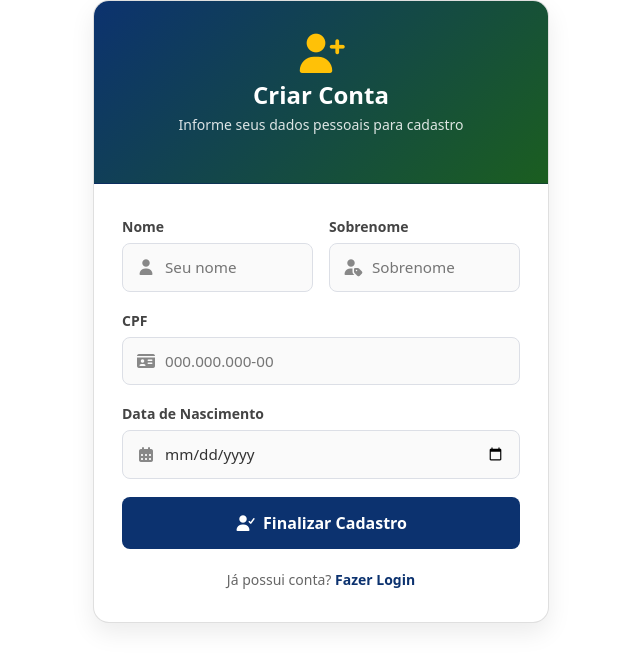
After one commit to rogeriokh88/estudo_flask, a Flask app: page /cadastro/ in a window 1280 px wide. The commit adds this page. Shown: the top 667 px of the page, without its empty margins (319-959 px from the left). Run offline with Flask 3, Linux system fonts and the light colour scheme.

Commit message:
tela de cadastro

```diff
--- a/cadastro_unico/__init__.py
+++ b/cadastro_unico/__init__.py
@@ -10,4 +10,4 @@ app.config["SQLALCHEMY_TRACK_PROIFICATIONS"] = False
 db = SQLAlchemy(app)
 migrate = Migrate(app, db)
 
-from cadastro_unico.views import home ,login
+from cadastro_unico.views import home ,login,agendar,cadastro
--- /dev/null
+++ b/cadastro_unico/static/css/cadastro.css
@@ -0,0 +1,161 @@
+:root {
+            --primary-color: #0c326f;
+            --primary-hover: #082452;
+            --bg-color: #f4f6f9;
+            --card-bg: #ffffff;
+            --text-color: #333333;
+            --border-color: #dcdfe6;
+            --focus-ring: rgba(12, 50, 111, 0.2);
+        }
+
+
+
+        .container {
+            width: 100%;
+            max-width: 480px;
+        }
+
+        .card {
+            background: var(--card-bg);
+            border-radius: 16px;
+            box-shadow: 0 10px 25px rgba(0, 0, 0, 0.08);
+            overflow: hidden;
+        }
+
+        .card-header {
+            background: linear-gradient(135deg, var(--primary-color) 0%, #1b5e20 100%);
+            color: #ffffff;
+            padding: 32px 24px;
+            text-align: center;
+        }
+
+        .card-header i {
+            font-size: 2.5rem;
+            color: #ffc107;
+            margin-bottom: 8px;
+        }
+
+        .card-header h2 {
+            font-size: 1.5rem;
+            font-weight: 700;
+            margin-bottom: 4px;
+        }
+
+        .card-header p {
+            font-size: 0.875rem;
+            opacity: 0.85;
+        }
+
+        .card-body {
+            padding: 32px 28px;
+        }
+
+        /* Flexbox para colocar Nome e Sobrenome lado a lado */
+        .form-row {
+            display: flex;
+            gap: 16px;
+            margin-bottom: 18px;
+        }
+
+        .form-group {
+            flex: 1;
+            display: flex;
+            flex-direction: column;
+            margin-bottom: 18px;
+        }
+
+        .form-row .form-group {
+            margin-bottom: 0;
+        }
+
+        label {
+            font-size: 0.875rem;
+            font-weight: 600;
+            color: #444;
+            margin-bottom: 6px;
+        }
+
+        .input-wrapper {
+            position: relative;
+            display: flex;
+            align-items: center;
+        }
+
+        .input-wrapper i {
+            position: absolute;
+            left: 14px;
+            color: #888;
+            font-size: 1rem;
+            pointer-events: none;
+        }
+
+        input[type="text"],
+        input[type="date"] {
+            width: 100%;
+            padding: 12px 14px 12px 42px;
+            font-size: 0.95rem;
+            color: #333;
+            border: 1px solid var(--border-color);
+            border-radius: 8px;
+            outline: none;
+            transition: all 0.2s ease;
+            background-color: #fafafa;
+        }
+
+        input[type="text"]:focus,
+        input[type="date"]:focus {
+            border-color: var(--primary-color);
+            background-color: #ffffff;
+            box-shadow: 0 0 0 4px var(--focus-ring);
+        }
+
+        .btn-submit {
+            width: 100%;
+            padding: 14px;
+            margin-top: 10px;
+            background-color: var(--primary-color);
+            color: #ffffff;
+            border: none;
+            border-radius: 8px;
+            font-size: 1rem;
+            font-weight: 600;
+            cursor: pointer;
+            transition: background-color 0.2s ease, transform 0.1s ease;
+            display: flex;
+            justify-content: center;
+            align-items: center;
+            gap: 8px;
+        }
+
+        .btn-submit:hover {
+            background-color: var(--primary-hover);
+        }
+
+        .btn-submit:active {
+            transform: scale(0.99);
+        }
+
+        .footer-link {
+            text-align: center;
+            margin-top: 20px;
+            font-size: 0.875rem;
+            color: #666;
+        }
+
+        .footer-link a {
+            color: var(--primary-color);
+            text-decoration: none;
+            font-weight: 600;
+        }
+
+        .footer-link a:hover {
+            text-decoration: underline;
+        }
+
+        /* Ajuste para dispositivos móveis */
+        @media (max-width: 480px) {
+            .form-row {
+                flex-direction: column;
+                gap: 18px;
+            }
+        }
--- a/cadastro_unico/static/css/login.css
+++ b/cadastro_unico/static/css/login.css
@@ -9,7 +9,6 @@ body{
     justify-content: center;
     align-items: center;
     height: 100vh;
-    background: #B3C9C1 ;
 }
 .login-contaener{
     width: 450px;
--- a/cadastro_unico/templates/base.html
+++ b/cadastro_unico/templates/base.html
@@ -6,11 +6,9 @@
     <title>Document</title>
     <link rel="stylesheet" href="https://cdnjs.cloudflare.com/ajax/libs/font-awesome/7.3.0/css/all.min.css" integrity="sha512-ApSLB1Pd3/bZN8fWB/RG9YhN/7bd9Hkf3AGaE2mPfebjrxagjuBtx2GcgdqIlJkUzwylBo61r9Xa9NmgBI0swA==" crossorigin="anonymous" referrerpolicy="no-referrer" />
     <link href="https://cdn.jsdelivr.net/npm/bootstrap@5.0.2/dist/css/bootstrap.min.css" rel="stylesheet" integrity="sha384-EVSTQN3/azprG1Anm3QDgpJLIm9Nao0Yz1ztcQTwFspd3yD65VohhpuuCOmLASjC" crossorigin="anonymous">
-
     {% block links %}{% endblock %}
 </head>
 <body>
-
     <section >
         {% block content %}{% endblock %}
     </section>
--- /dev/null
+++ b/cadastro_unico/templates/cadastro.html
@@ -0,0 +1,65 @@
+{% extends 'base.html'%}
+{% block links %} <link rel="stylesheet" href="{{url_for('static',filename='css/Cadastro.css')}}">{% endblock %}
+{% block content%}
+<div class="container">
+    <div class="card">
+        <div class="card-header">
+            <i class="fa-solid fa-user-plus"></i>
+            <h2>Criar Conta</h2>
+            <p>Informe seus dados pessoais para cadastro</p>
+        </div>
+
+        <div class="card-body">
+            <form action="/cadastrar" method="POST">
+
+                <!-- Nome e Sobrenome Lado a Lado -->
+                <div class="form-row">
+                    <div class="form-group">
+                        <label for="nome">Nome</label>
+                        <div class="input-wrapper">
+                            <i class="fa-solid fa-user"></i>
+                            <input type="text" id="nome" name="nome" placeholder="Seu nome" required>
+                        </div>
+                    </div>
+
+                    <div class="form-group">
+                        <label for="sobrenome">Sobrenome</label>
+                        <div class="input-wrapper">
+                            <i class="fa-solid fa-user-tag"></i>
+                            <input type="text" id="sobrenome" name="sobrenome" placeholder="Sobrenome" required>
+                        </div>
+                    </div>
+                </div>
+
+                <!-- CPF -->
+                <div class="form-group">
+                    <label for="cpf">CPF</label>
+                    <div class="input-wrapper">
+                        <i class="fa-solid fa-id-card"></i>
+                        <input type="text" id="cpf" name="cpf" placeholder="000.000.000-00" maxlength="14" required>
+                    </div>
+                </div>
+
+                <!-- Data de Nascimento -->
+                <div class="form-group">
+                    <label for="data_nascimento">Data de Nascimento</label>
+                    <div class="input-wrapper">
+                        <i class="fa-solid fa-calendar-days"></i>
+                        <input type="date" id="data_nascimento" name="data_nascimento" required>
+                    </div>
+                </div>
+
+                <!-- Botão de Envio -->
+                <button type="submit" class="btn-submit">
+                    <i class="fa-solid fa-user-check"></i> Finalizar Cadastro
+                </button>
+
+                <!-- Link para Login -->
+                <div class="footer-link">
+                    Já possui conta? <a href="{{url_for('login')}}">Fazer Login</a>
+                </div>
+            </form>
+        </div>
+    </div>
+</div>
+{% endblock %}
--- a/cadastro_unico/templates/login.html
+++ b/cadastro_unico/templates/login.html
@@ -7,11 +7,11 @@
     <form action="">
         <h1>cadastro unico</h1>
         <div class="input-box">
-            <input type="text" placeholder="Usuário">
+            <input type="text" placeholder="CPF">
             <i class="fa-solid fa-user"></i>
         </div>
         <div class="input-box">
-            <input type="password" placeholder="Senha">
+            <input type="password" placeholder="Data de Nascimento">
             <i class="fa-solid fa-lock"></i>
         </div>
         <div class="remember-forgot">
@@ -23,7 +23,7 @@
         </div>
         <button type="submit" class="login">Login</button>
         <div class="register">
-            <p>Nao tem uma conta? <a href="#">Cadstra-se</a></p>
+            <p>Nao tem uma conta? <a href="{{url_for('cadastro')}}">Cadstra-se</a></p>
         </div>
     </form>
 </div>
--- a/cadastro_unico/views.py
+++ b/cadastro_unico/views.py
@@ -11,6 +11,13 @@ def home():
         }
     return render_template("index.html")
 
+@app.route("/agendar/")
+def agendar():
+    return render_template("agendar.html")
+
+@app.route("/cadastro/")
+def cadastro():
+    return render_template("cadastro.html")
 
 @app.route("/login/")
 def login():
```
Also changed, not shown: cadastro_unico/static/css/agendar.css (added, +96 -0 lines), cadastro_unico/static/css/style.css (+27 -0 lines), cadastro_unico/templates/agendar.html (added, +75 -0 lines), cadastro_unico/templates/index.html (+7 -2 lines), cadastro_unico/templates/nav.html (+23 -23 lines), cadastro_unico/static/img/cadastro_unico.png (added).
